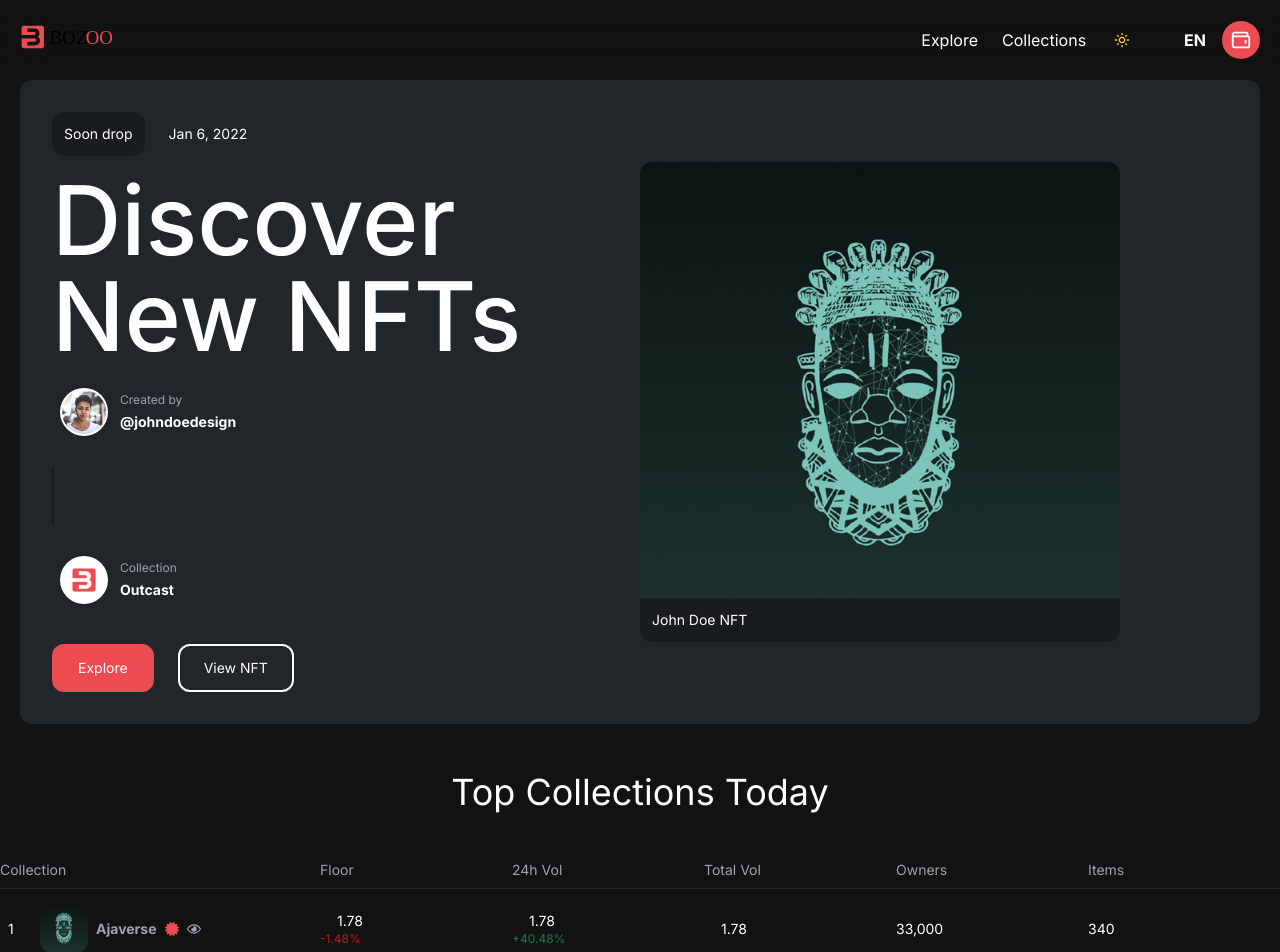
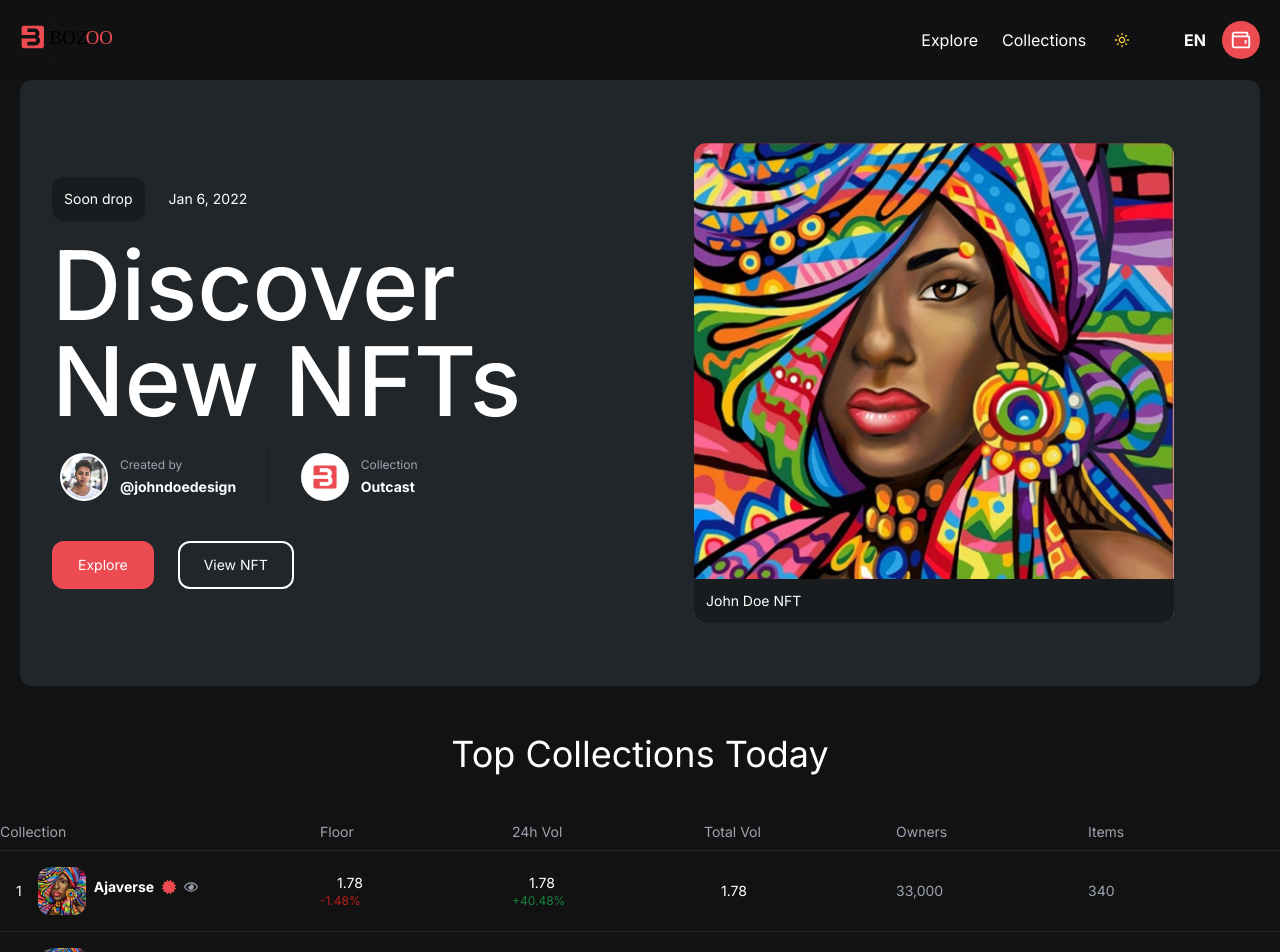
Before and after one commit to Geekles007/bozoo, a Next.js app: page / in a window 1280 px wide. Shown: the top 952 px of the page. Built offline with nearby package versions, Linux system fonts and the light colour scheme; some icons are missing.

Commit message:
Top ten nft update

```diff
--- a/src/common/components/top-collection-item/index.tsx
+++ b/src/common/components/top-collection-item/index.tsx
@@ -1,7 +1,8 @@
-import React, {memo} from "react";
+import React, {memo, useState} from "react";
 import Image from "next/image";
-import {FaCertificate, FaRegEye} from "react-icons/fa";
+import {FaCertificate, FaChevronDown, FaChevronUp, FaRegEye} from "react-icons/fa";
 import Numbers from "../numbers";
+import Button from "../button";
 
 type TopCollectionItemProps = {
     rank: number;
@@ -9,16 +10,49 @@ type TopCollectionItemProps = {
 
 const TopCollectionItem = ({rank}: TopCollectionItemProps) => {
 
-    return <a className="_item">
+    const [opened, setOpened] = useState<boolean>(false);
+
+    return <a className={`_item ${opened ? "_opened" : ""}`}>
         <div className="main--item">
-            <span>{rank}</span>
+            <div className={"_rank"}>{rank}</div>
             <div className="nft--image">
-                <Image src={"/nft.jpeg"} layout={"fill"} />
+                <Image src={"/beauty.jpeg"} layout={"fill"} />
             </div>
-            <strong>Ajaverse</strong>
-            <FaCertificate className={"certificate--icon"} />
-            <FaRegEye />
+            <div className="_infos">
+                <div className="_main">
+                    <strong>Ajaverse</strong>
+                    <FaCertificate className={"certificate--icon"} />
+                    <FaRegEye />
+                </div>
+                <div className="bottom--main">
+                    <div className="b--item">
+                        <div className="b--head">Floor</div>
+                        <Numbers topNumber={"1.78"} minus={-1.48}/>
+                    </div>
+                    <div className="b--item">
+                        <div className="b--head">24h Vol</div>
+                        <Numbers topNumber={"1.78"} minus={+1.48}/>
+                    </div>
+                    <div className="b--item">
+                        <div className="b--head">Total vol</div>
+                        <Numbers topNumber={"33,000"}/>
+                    </div>
+                    <div className="b--item">
+                        <div className="b--head">Owners</div>
+                        <Numbers topNumber={"1.78"}/>
+                    </div>
+                    <div className="b--item">
+                        <div className="b--head">Items</div>
+                        <Numbers topNumber={"1.78"}/>
+                    </div>
+                </div>
+            </div>
         </div>
+        <Button type={"medium"} className={"_opener"} onClick={() => setOpened(old => !old)}>
+            {
+                opened ? <FaChevronUp size={14} /> : <FaChevronDown size={14} />
+            }
+        </Button>
         <div className="secondary--item">
             <Numbers topNumber={"1.78"} minus={-1.48}/>
         </div>
--- a/src/modules/main-banner/index.tsx
+++ b/src/modules/main-banner/index.tsx
@@ -42,7 +42,7 @@ const MainBanner = ({}: MainBannerProps) => {
             </div>
             <div className="_right">
                 <div className="_slide">
-                    <Image layout={"fill"} src={"/nft.jpeg"}/>
+                    <Image layout={"fill"} src={"/beauty.jpeg"}/>
                     <Link href={"/"}>
                         <a className="_naming">
                             <span>John Doe NFT</span> <FaCertificate className={"certificate--icon"} />
--- a/src/styles/home.scss
+++ b/src/styles/home.scss
@@ -17,7 +17,7 @@
       }
 
       ._badges {
-        @apply flex gap-6 items-center mb-8 flex-wrap items-center;
+        @apply flex gap-6 items-center mb-8 w-full sm:w-auto sm:flex-row flex-col;
 
         ._separator {
           @apply h-14 w-0.5 bg-black hidden sm:block;
@@ -30,7 +30,7 @@
     }
 
     ._right {
-      @apply lg:w-2/4 w-full lg:block flex justify-center items-center;
+      @apply lg:w-2/4 w-full lg:flex flex justify-center items-center;
 
       ._slide {
         @apply overflow-hidden rounded-xl lg:w-[480px] lg:h-[480px] relative md:w-96 md:h-96 w-full h-80;
--- a/src/styles/top-ten.scss
+++ b/src/styles/top-ten.scss
@@ -21,18 +21,63 @@
       }
     }
 
+    ._head {
+      @apply md:flex hidden;
+    }
+
     ._item {
-      @apply py-4 hover:bg-black flex items-center cursor-pointer;
+      @apply py-2 md:py-4 hover:bg-black flex items-start md:items-center cursor-pointer relative md:h-auto h-24 md:overflow-auto overflow-hidden transition-all duration-500;
+
+      &._opened {
+        @apply h-44;
+      }
+
+      ._opener {
+        @apply absolute text-white px-2 text-xs right-4 bg-transparent transition-all duration-500 border-0 top-2 md:hidden block;
+
+        &:hover {
+          @apply bg-hover;
+        }
+      }
 
       .secondary--item {
-        @apply text-white;
+        @apply md:block hidden;
       }
 
       .main--item {
-        @apply px-2 flex items-center gap-2;
+        @apply px-2 flex md:items-center gap-2;
+
+        ._rank {
+          @apply block md:pt-0 pt-3 text-white px-2;
+        }
+
+        ._infos {
+          @apply flex flex-col md:pt-0 pt-3;
+          ._main {
+            @apply flex items-center gap-2 mb-2;
+          }
+          .bottom--main {
+            @apply flex flex-col md:hidden block;
+            .b--item {
+              @apply flex text-xs items-center mb-2;
+
+              .b--head {
+                @apply w-[100px];
+              }
+
+              ._numbers {
+                @apply flex-row gap-8;
+              }
+            }
+          }
+        }
+
+        strong {
+          @apply text-white;
+        }
 
         span {
-          @apply block w-6 text-white;
+          @apply block w-6;
         }
 
         .nft--image {
```
